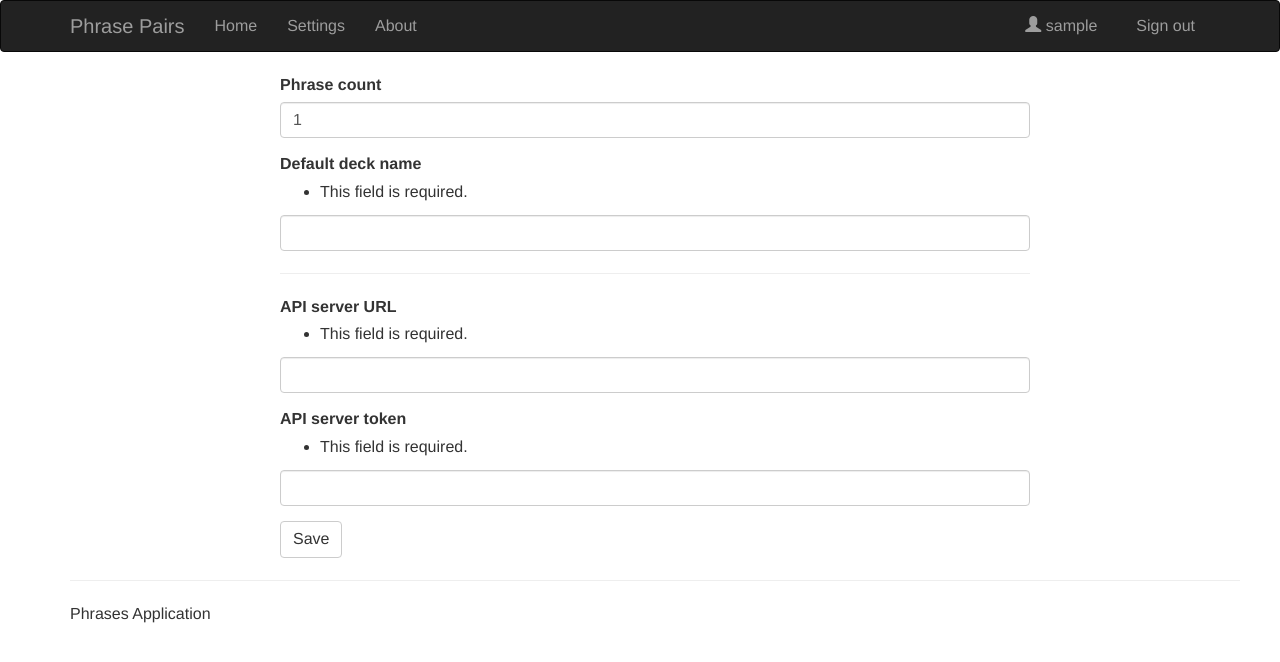
After one commit to zserg/phrases, a Django app: page /ruseng/settings/ in a window 1280 px wide. The commit adds this page. Shown: the top 662 px of the page. Run offline with Django 3.2, Linux system fonts and the light colour scheme; the visitor is signed in with stand-in values (Sample User, id 1); data that the repository does not hold is empty; some libraries are stand-ins or nearby versions.

Commit message:
Settings added

```diff
--- /dev/null
+++ b/ruseng/forms.py
@@ -0,0 +1,7 @@
+from django import forms
+
+class SettingsForm(forms.Form):
+    phrase_count = forms.IntegerField(label='Phrase count')
+    api_url = forms.URLField(label='API URL')
+    api_token = forms.CharField(label='API token')
+    default_deck = forms.CharField(label='Default deck name')
--- a/ruseng/templates/base.html
+++ b/ruseng/templates/base.html
@@ -24,7 +24,8 @@
         </div>
         <div class="navbar-collapse collapse">
           <ul class="nav navbar-nav">
-            <li class=""><a href="{% url 'home' %}">Home</a></li>
+            <li><a href="{% url 'home' %}">Home</a></li>
+            <li><a href="{% url 'settings' %}">Settings</a></li>
             <li><a href="{% url 'about' %}">About</a></li>
           </ul>
           {% block nav_user %}
--- /dev/null
+++ b/ruseng/templates/ruseng/settings.html
@@ -0,0 +1,54 @@
+{% extends "base.html" %}
+
+{% block title %}Settings{% endblock %}
+{% block content %}
+<div class="container">
+  <div class="row">
+    <div class="col-sm-8 col-sm-offset-2">
+        <form action="{% url 'settings' %}" method="post">
+           {% csrf_token %}
+           <div class="form-group">
+              <label for="{{ form.phrase_count.id_for_label }}">Phrase count</label>
+              {{ form.phrase_count.errors }}
+              <input type="text" class="form-control"
+                    name="{{ form.phrase_count.html_name }}"
+                    id="{{ form.phrase_count.id_for_label }}"
+                    value="{{ form.phrase_count.value }}">
+           </div>
+
+           <div class="form-group">
+              <label for="{{ form.default_deck.id_for_label }}">Default deck name</label>
+              {{ form.default_deck.errors }}
+              <input class="form-control" rows=3
+                        id="{{ form.default_deck.id_for_label }}"
+                        name="{{ form.default_deck.html_name }}"
+                        value="{{ form.default_deck.value }}">
+           </div>
+           <hr>
+           <div class="form-group">
+              <label for="{{ form.api_url.id_for_label }}">API server URL</label>
+              {{ form.api_url.errors }}
+              <input class="form-control" rows=3
+                      id="{{ form.api_url.id_for_label }}"
+                      name="{{ form.api_url.html_name }}"
+                    value="{{ form.api_url.value }}">
+           </div>
+
+           <div class="form-group">
+              <label for="{{ form.api_token.id_for_label }}">API server token</label>
+              {{ form.api_token.errors }}
+              <input class="form-control" rows=3
+                      id="{{ form.api_token.id_for_label }}"
+                      name="{{ form.api_token.html_name }}"
+                      value="{{ form.api_token.value }}">
+           </div>
+
+
+           <button type="submit" class="btn btn-default">Save </button>
+        </form>
+    </div>
+  </div>
+<div>
+
+
+{% endblock %}
--- a/ruseng/urls.py
+++ b/ruseng/urls.py
@@ -9,5 +9,6 @@ urlpatterns = [
     url('^about/$', views.about, name='about'),
     url('^profile/$', views.profile, name='ruseng.views.profile'),
     url('^get_data/$', views.get_data, name='get-data'),
+    url('^settings/$', views.settings, name='settings'),
 
 ]
--- a/ruseng/views.py
+++ b/ruseng/views.py
@@ -1,7 +1,11 @@
 from django.shortcuts import render
 from django.contrib.auth.decorators import login_required
 from django.http import JsonResponse
-from ruseng.models import PhrasePair
+from django.http import HttpResponseRedirect
+from django.core.exceptions import ObjectDoesNotExist
+from django.contrib.auth.models import User
+from ruseng.models import PhrasePair, Settings
+from ruseng.forms import SettingsForm
 
 @login_required
 def home(request):
@@ -9,17 +13,14 @@ def home(request):
     App home page
     """
     if request.method == 'GET':
-        count = int(request.GET.get('count',1))
-        text = PhrasePair.objects.get_random_phrases(count)
+        text = PhrasePair.objects.get_random_phrases(user=request.user)
         #import ipdb; ipdb.set_trace()
         context = {'user': request.user, 'text': text}
         return render(request, 'ruseng/index.html', context)
 
 @login_required
 def get_data(request):
-    count = int(request.GET.get('count',1))
-    text = PhrasePair.objects.get_random_phrases(count)
-    #import ipdb; ipdb.set_trace()
+    text = PhrasePair.objects.get_random_phrases(user=request.user)
     return JsonResponse({'data':text})
 
 
@@ -36,3 +37,49 @@ def about(request):
     """
     if request.method == 'GET':
         return render(request, 'ruseng/about.html')
+
+
+def settings(request):
+    """
+    Form for setting
+    """
+    if request.method == 'POST':
+        #import ipdb; ipdb.set_trace()
+        form = SettingsForm(request.POST)
+        if form.is_valid():
+            phrase_count = form.cleaned_data['phrase_count']
+            api_url = form.cleaned_data['api_url']
+            api_token = form.cleaned_data['api_token']
+            default_deck = form.cleaned_data['default_deck']
+
+            try:
+                settings = Settings.objects.get(user=request.user)
+                settings.phrase_count = phrase_count
+                settings.api_url = api_url
+                settings.api_token = api_token
+                settings.default_deck = default_deck
+                settings.save()
+
+            except ObjectDoesNotExist:
+                Settings.objects.create(user=request.user, phrase_count=phrase_count,
+                                        api_url=api_url, api_token=api_token,
+                                        default_deck=default_deck)
+            return HttpResponseRedirect('/ruseng/')
+
+    else:
+        form_data = {}
+        try:
+            settings = Settings.objects.get(user=request.user)
+            form_data['phrase_count'] = settings.phrase_count
+            form_data['api_url'] = settings.api_url
+            form_data['api_token'] = settings.api_token
+            form_data['default_deck'] = settings.default_deck
+
+        except ObjectDoesNotExist:
+            form_data['phrase_count'] = 1
+            form_data['api_url'] = ''
+            form_data['api_token'] = ''
+            form_data['default_deck'] = ''
+        form = SettingsForm(form_data)
+
+    return render(request, 'ruseng/settings.html', {'user': request.user, 'form':form})
```
Also changed, not shown: ruseng/models.py (+23 -2 lines), ruseng/migrations/0003_settings.py (added).
